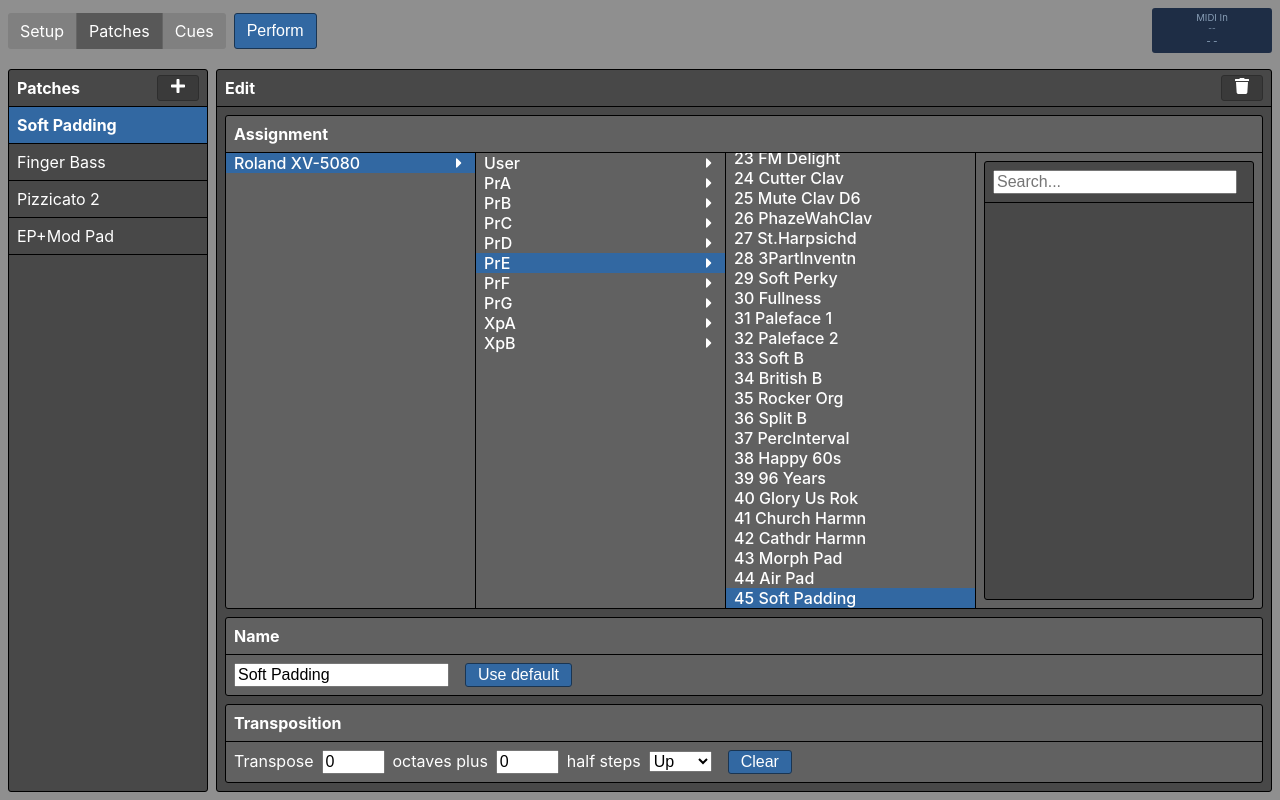
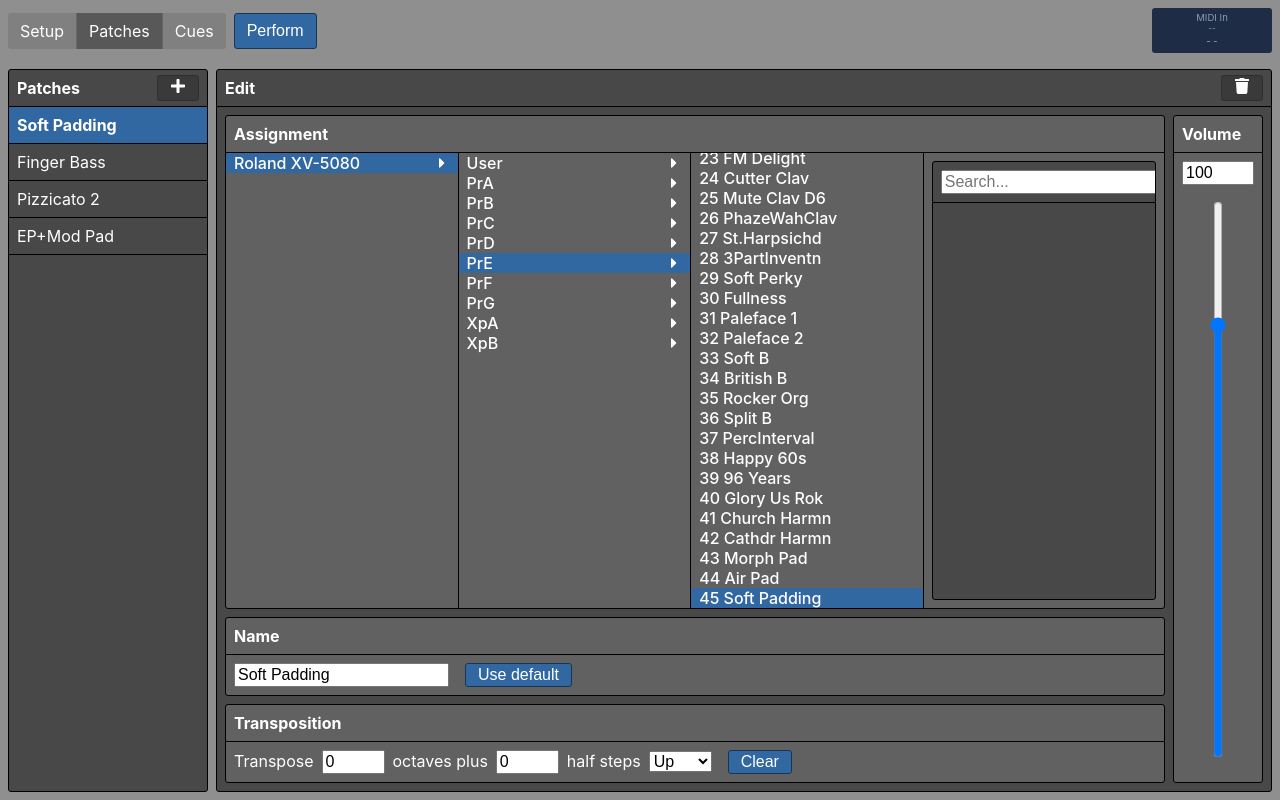
Before and after one commit to MattPutnam/CadenzaJS, a React (Create React App) app: page / in a window 1280 px wide. Both pictures are taken after a click on the element "Soft Padding". Built offline with nearby package versions, Linux system fonts and the light colour scheme.

Commit message:
set volume

```diff
--- a/src/components/Components.js
+++ b/src/components/Components.js
@@ -49,15 +49,15 @@
     </div>
 }
 
-export const NumberField = ({ value, setValue, min=0, max, label }) => {
+export const NumberField = ({ value, setValue, min=0, max, label, style }) => {
     if (label) {
         const id = uuid()
         return <>
             <Label htmlFor={id}>{label}</Label>
-            <input id={id} type='number' value={value} min={min} max={max} onChange={e => setValue(parseInt(e.target.value))}/>
+            <input id={id} type='number' value={value} min={min} max={max} style={style} onChange={e => setValue(parseInt(e.target.value))}/>
         </>
     } else {
-        return <input type='number' value={value} min={min} max={max} onChange={e => setValue(parseInt(e.target.value))}/>
+        return <input type='number' value={value} min={min} max={max} style={style} onChange={e => setValue(parseInt(e.target.value))}/>
     }
 }
 
--- a/src/pages/editPage/PatchesTab.js
+++ b/src/pages/editPage/PatchesTab.js
@@ -5,6 +5,7 @@
 import Transpose from './patchesTab/Transpose'
 import PatchNamer from './patchesTab/PatchNamer'
 import PatchSelector from './patchesTab/PatchSelector'
+import Volume from './patchesTab/Volume'
 
 import { Placeholder } from '../../components/Components'
 import Colors from '../../components/colors'
@@ -142,7 +143,8 @@
             const buttons = [{ icon: <FaTrash/>, onClick: () => this.deleteSelectedPatch() }]
 
             return <Container header='Edit' buttons={buttons}>
-                <Flex column style={{height: '100%'}}>
+                <Flex style={{height: '100%'}}>
+                    <Flex column style={{flex: '1 1 auto'}}>
                         <PatchSelector key={selectedPatchId}
                                        selectedSynth={selectedSynth}
                                        selectedPatch={selectedPatch}
@@ -152,6 +154,8 @@
                                        setData={setData}/>
                         <PatchNamer selectedPatch={selectedPatch} setData={setData} allPatches={this.allPatches}/>
                         <Transpose selectedPatch={selectedPatch} setData={setData}/>
+                    </Flex>
+                    <Volume selectedPatch={selectedPatch} setData={setData}/>
                 </Flex>
             </Container>
         } else {
--- /dev/null
+++ b/src/pages/editPage/patchesTab/Volume.js
@@ -0,0 +1,39 @@
+import React from 'react'
+
+import { Container, Flex } from '../../../components/Layout'
+import { NumberField } from '../../../components/Components'
+
+
+const Volume = ({ selectedPatch, setData }) => {
+    const setVolume = newVolume => {
+        selectedPatch.volume = newVolume
+        setData()
+    }
+
+    const styles = {
+        container: {
+            marginLeft: 0
+        },
+        column: {
+            height: '100%'
+        },
+        field: {
+            margin: 0
+        },
+        slider: {
+            WebkitAppearance: 'slider-vertical',
+            margin: '1rem auto',
+            width: '1rem',
+            height: '100%'
+        }
+    }
+
+    return <Container alt header='Volume' flex='none' style={styles.container}>
+        <Flex column pad align='center' style={styles.column}>
+            <NumberField value={selectedPatch.volume} max={127} setValue={setVolume} style={styles.field}/>
+            <input type='range' min={1} max={127} value={selectedPatch.volume} style={styles.slider} onChange={e => setVolume(parseInt(e.target.value))}/>
+        </Flex>
+    </Container>
+}
+
+export default Volume
--- a/src/sampleData.json
+++ b/src/sampleData.json
@@ -32,28 +32,32 @@
             "synthesizerId": 0,
             "bank": "PrE",
             "number": 44,
-            "name": "Soft Padding"
+            "name": "Soft Padding",
+            "volume": 100
         },
         {
             "id": 1,
             "synthesizerId": 0,
             "bank": "PrB",
             "number": 12,
-            "name": "Finger Bass"
+            "name": "Finger Bass",
+            "volume": 100
         },
         {
             "id": 2,
             "synthesizerId": 0,
             "bank": "XpA",
             "number": 75,
-            "name": "Pizzicato 2"
+            "name": "Pizzicato 2",
+            "volume": 100
         },
         {
             "id": 3,
             "synthesizerId": 0,
             "bank": "PrA",
             "number": 30,
-            "name": "EP+Mod Pad"
+            "name": "EP+Mod Pad",
+            "volume": 100
         }
     ],
     "show": {
```
Lines whose indentation alone changed are shown as unchanged.
